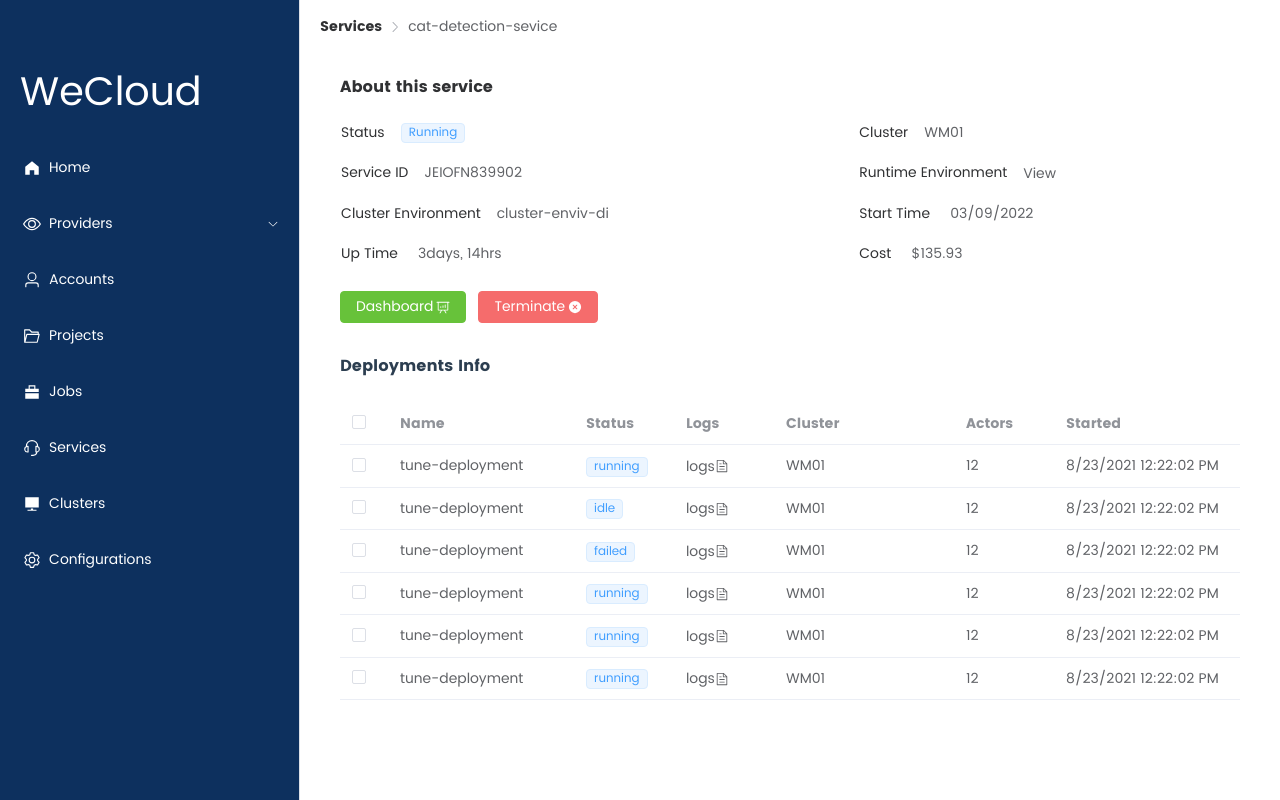
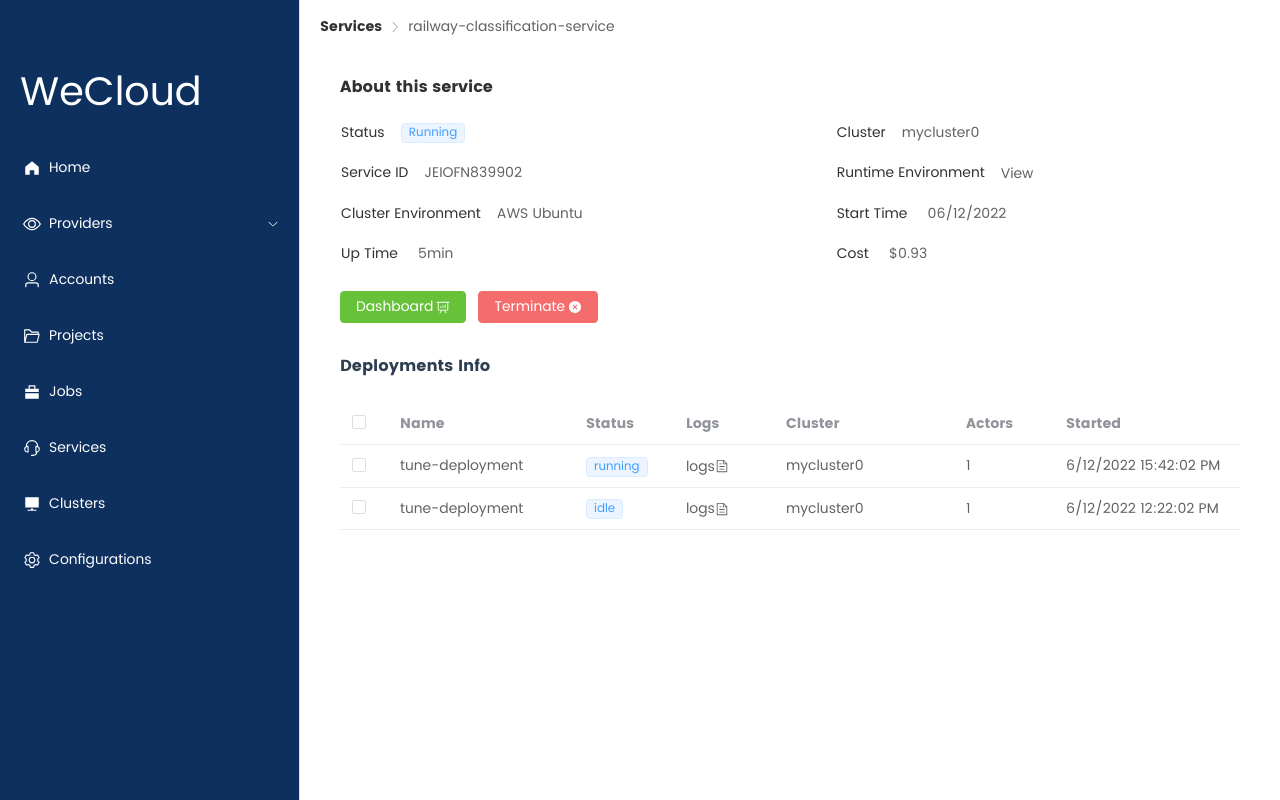
Before and after one commit to Gontxx/Hybrid-Scale, a Vue app: page /#/services in a window 1280 px wide. Built offline with nearby package versions, Linux system fonts and the light colour scheme.

Commit message:
[fix]Modify tables for demo

```diff
--- a/src/components/Service.vue
+++ b/src/components/Service.vue
@@ -2,7 +2,7 @@
   <el-main>
     <el-breadcrumb :separator-icon="separator">
       <el-breadcrumb-item :to="{ path: '/services' }">Services</el-breadcrumb-item>
-      <el-breadcrumb-item>cat-detection-sevice</el-breadcrumb-item>
+      <el-breadcrumb-item>railway-classification-service</el-breadcrumb-item>
     </el-breadcrumb>
     <el-col class="main-content">
       <el-descriptions title="About this service" column=2 size="large">
@@ -10,7 +10,7 @@
         <el-tag size="small">Running</el-tag>
       </el-descriptions-item>
       <el-descriptions-item label="Cluster">
-        <plain-router-link to="/clusters" text="WM01"></plain-router-link>
+        <plain-router-link to="/clusters" text="mycluster0"></plain-router-link>
       </el-descriptions-item>
       <el-descriptions-item label="Service ID">JEIOFN839902</el-descriptions-item>
       <el-descriptions-item label="Runtime Environment">
@@ -18,15 +18,15 @@
           View
         </el-link>
       </el-descriptions-item>
-      <el-descriptions-item label="Cluster Environment">cluster-enviv-di</el-descriptions-item>
+      <el-descriptions-item label="Cluster Environment">AWS Ubuntu</el-descriptions-item>
       <el-descriptions-item label="Start Time">
-        03/09/2022
+        06/12/2022
       </el-descriptions-item>
       <el-descriptions-item label="Up Time">
-        3days, 14hrs
+        5min
       </el-descriptions-item>
       <el-descriptions-item label="Cost">
-        $135.93
+        $0.93
       </el-descriptions-item>
     </el-descriptions>
       <el-row style="margin-top: 10px;">
--- a/src/components/tables/ClusterInfoTable.vue
+++ b/src/components/tables/ClusterInfoTable.vue
@@ -2,66 +2,56 @@
   <el-col>
     <el-table
         ref="multipleTableRef"
-        :data="tableData"
+        :data="instance_list"
         class="content"
         size="medium"
     >
-      <el-table-column type="selection" />
-      <el-table-column property="name" label="Name">
+<!--      <el-table-column type="selection" />-->
+      <el-table-column property="id" label="ID">
+      </el-table-column>
+      <el-table-column property="instance_type" label="Instance Type"/>
+      <el-table-column label="Status" width="100">
         <template #default="scope">
-          <plain-router-link
-              to="/jobs"
-              :text=scope.row.name
-          >
-          </plain-router-link>
+          <el-tag size="small">{{scope.row.state.Name}}</el-tag>
         </template>
       </el-table-column>
-      <el-table-column label="Status" width="100">
-        <template #default="scope">
-          <el-tag size="small">{{scope.row.status}}</el-tag>
-        </template>
-      </el-table-column>
-      <el-table-column property="logs" label="Logs" width="100">
-        <template #default="scope">
-          <el-link :underline=false>
-            {{scope.row.logs}}
-            <el-icon><Document /></el-icon>
-          </el-link>
-        </template>
-      </el-table-column>
-      <el-table-column property="cluster" label="Cluster" width="180">
-        <template #default="scope">
-          <plain-router-link
-              to="/clusters"
-              :text=scope.row.cluster
-          >
-          </plain-router-link>
-        </template>
-      </el-table-column>
-      <el-table-column property="actors" label="Actors" width="100"/>
-      <el-table-column label="Started">
-        <template #default="scope">{{ scope.row.date }}</template>
-      </el-table-column>
+<!--      <el-table-column property="logs" label="Logs" width="100">-->
+<!--        <template #default="scope">-->
+<!--          <el-link :underline=false>-->
+<!--            {{scope.row.logs}}-->
+<!--            <el-icon><Document /></el-icon>-->
+<!--          </el-link>-->
+<!--        </template>-->
+<!--      </el-table-column>-->
+<!--      <el-table-column label="Started">-->
+<!--        not supported yet-->
+<!--&lt;!&ndash;        <template #default="scope">{{ scope.row.date }}</template>&ndash;&gt;-->
+<!--      </el-table-column>-->
     </el-table>
   </el-col>
 </template>
 
 <script>
-import PlainRouterLink from "@/components/PlainRouterLink";
 export default {
   name: "ClusterInfoTable",
-  components: {PlainRouterLink},
   data() {
     return {
       tableData: Array(6).fill({
-            name: 'tune-training-job',
-            status: 'running',
+            id: 'tune-training-job',
+            state: {
+              Name: 'running'
+            },
             logs: 'logs',
-            cluster: 'WM01',
-            actors: 12,
+            instance_type: 't3.xlarge',
             date: '8/23/2021 12:22:02 PM',
           }
       )
+    }
+  },
+  props: {
+    instance_list: {
+      type: Array,
+      required: true
     }
   }
 }
--- a/src/components/tables/ServiceInfoTable.vue
+++ b/src/components/tables/ServiceInfoTable.vue
@@ -50,50 +50,18 @@ export default {
           name: 'tune-deployment',
           status: 'running',
           logs: 'logs',
-          cluster: 'WM01',
-          actors: 12,
-          date: '8/23/2021 12:22:02 PM',
+          cluster: 'mycluster0',
+          actors: 1,
+          date: '6/12/2022 15:42:02 PM',
         },
         {
           name: 'tune-deployment',
           status: 'idle',
           logs: 'logs',
-          cluster: 'WM01',
-          actors: 12,
-          date: '8/23/2021 12:22:02 PM'
-        },
-        {
-          name: 'tune-deployment',
-          status: 'failed',
-          logs: 'logs',
-          cluster: 'WM01',
-          actors: 12,
-          date: '8/23/2021 12:22:02 PM'
-        },
-        {
-          name: 'tune-deployment',
-          status: 'running',
-          logs: 'logs',
-          cluster: 'WM01',
-          actors: 12,
-          date: '8/23/2021 12:22:02 PM'
-        },
-        {
-          name: 'tune-deployment',
-          status: 'running',
-          logs: 'logs',
-          cluster: 'WM01',
-          actors: 12,
-          date: '8/23/2021 12:22:02 PM'
-        },
-        {
-          name: 'tune-deployment',
-          status: 'running',
-          logs: 'logs',
-          cluster: 'WM01',
-          actors: 12,
-          date: '8/23/2021 12:22:02 PM'
-        },
+          cluster: 'mycluster0',
+          actors: 1,
+          date: '6/12/2022 12:22:02 PM'
+        }
       ]
     }
   }
```
